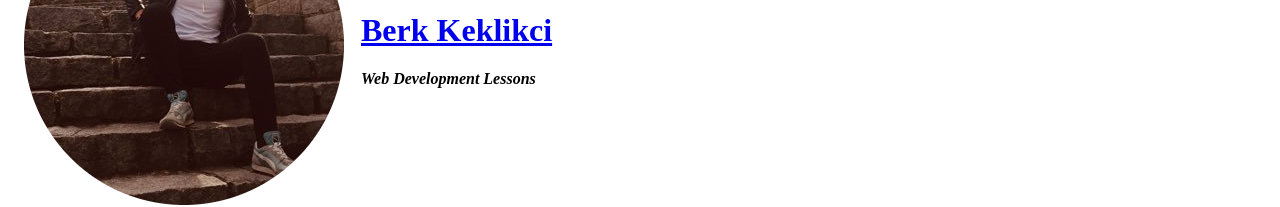
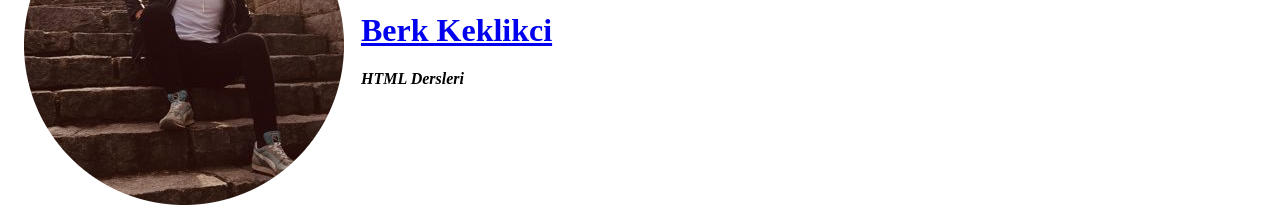
Before and after one commit to keklikcberk/cv, a plain HTML site: page index.html in a window 1280 px wide. Shown: the part 139-346 px from the top of the page. Drawn offline with Linux system fonts and the light colour scheme.

Commit message:
Update index.html

```diff
--- a/index.html
+++ b/index.html
@@ -11,7 +11,7 @@
     <tr>
       <td><img src="berk.foto.png" alt="Berk profil resmi"></td>
       <td><h1><a href="https://www.linkedin.com/in/sezai-berk-keklikci-b5aa48227/">Berk Keklikci</a></h1>
-      <p><em><strong>Web Development Lessons</strong></em></p></td>
+      <p><em><strong>HTML Dersleri</strong></em></p></td>
     </tr>
   </table>
 
```
